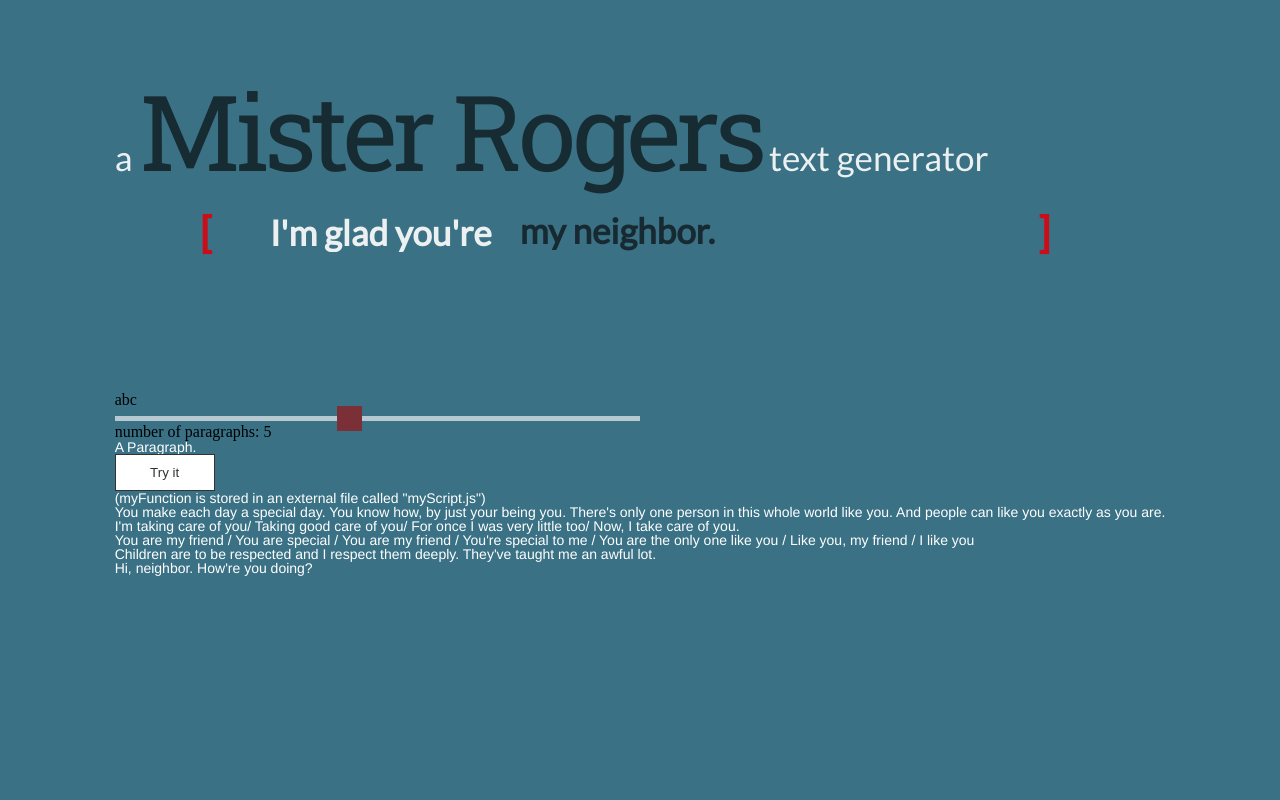
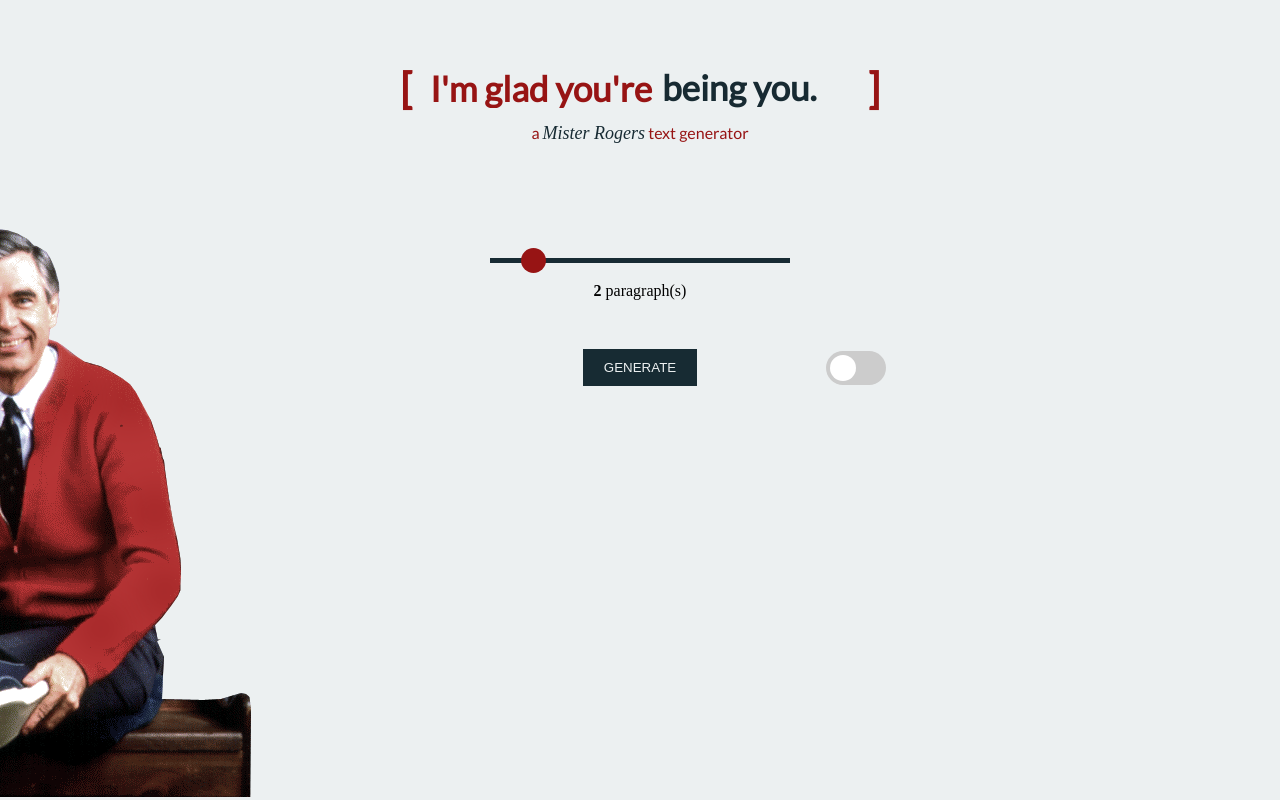
Before and after one commit to torikk/Mister-Rogers-Ipsum, a plain HTML site: page index.html in a window 1280 px wide. Drawn offline with nearby package versions, Linux system fonts and the light colour scheme; files that its build step writes are made by us from their sources.

Commit message:
styling + javascript updates

```diff
--- a/css/style.css
+++ b/css/style.css
@@ -2,8 +2,7 @@
 body {
     width: 100%;
     height: 100%;
-    position: fixed;
-    background-color: #3a7185;
+    background-color: #ecf0f1;
 }
 
 .flex-container {
@@ -13,78 +12,143 @@
     align-items: center;
 }
 
+
 .centerContent {
     margin:auto;
-    max-width:950px;
-    align-content: center;
+    width:100%;
+    min-width:300px;
+    max-width:600px;
+    text-align: center;
+    overflow: hidden;
 }
+
+.rotator {
+    padding-top:8%;
+    width: 480px;
+    margin: auto;
+}
+
+/* IMAGES */
+
+@media only screen and (max-width: 1000px) {
+
+    #rogers {
+    display:none;
+    }
+}
+
+#rogers {
+    position:fixed;
+    bottom:0;
+    left:-200px;
+}
+
+#rogers img {
+    width:100%;
+
+}
+
 
 /* BUTTON */
 
 button {
-    color:#333;
-    background-color:#fff;
+    color:#ecf0f1;
+    background-color:#172b33;
     padding:10px 20px;
-    border: 1px solid #333;
+    border: 1px solid #172b33;
     min-width:100px;
 }
 
 button:hover {
-    box-shadow: 0 5px #666;
+    box-shadow: 0 5px 10px #666;
     cursor: pointer;
 }
 
 button:active {
-  background-color: #fff;
-  box-shadow: 0 5px #666;
   transform: translateY(4px);
 }
 
 
+.nopTags {
+    display:flex;
+}
+
+.pTags {
+    display:none;
+}
+
+
+
 
 /* TEXT */
+.textGenerator {
+    width:100%;
+}
+
+.textGenerator button {
+    margin: 20px;
+}
 
 .textGenerator p {
-    color:#fff;
+    color:#172b33;
     font-size:14px;
-    font-family: helvetica;
+    font-family: times new roman, sans-serif;
+    text-align: left;
+}
+
+#quotes {
+    padding:50px;
+
+}
+
+#slideramount {
+   font-weight: bold;
 }
 
 
 /* TITLE */
 
+@media only screen and (max-width: 600px) {
+    .title {
+        padding-top:50px;
+    }
+}
+
 .title {
-    margin:10% 0 30px;
+    margin: -40px 0 50px;
     font-family: "Lato", sans-serif;
-    font-size: 35px;
+    font-size: 16px;
     line-height: 50px;
-    color: #ecf0f1;
+    color: #971414;
 }
 
 .title h1 span {
-    font-family: 'Roboto Slab', serif;
-    font-size: 3em;
+    font-family: times new roman, sans-serif;
+    font-size: 18px;
     color: #172b33;
-    letter-spacing: -5px;
+    font-style: italic;
 }
 
 /* SLIDER */
 
 .slidecontainer {
     width: 100%;
+    padding:30px 0;
+    margin:auto;
 }
 
 .slider {
     -webkit-appearance: none;
     width: 50%;
     height: 5px;
-    background: #ecf0f1;
+    background: #172b33;
     outline: none;
-    opacity: 0.7;
+    opacity: 1;
     -webkit-transition: .2s;
     transition: opacity .2s;
     align-self: center;
-    margin: auto;
+    margin: 20px auto;
+
 }
 
 .slider:hover {
@@ -98,6 +162,7 @@
     height: 25px;
     background: #971414;
     cursor: pointer;
+    border-radius:50%;
 }
 
 .slider::-moz-range-thumb {
@@ -105,25 +170,98 @@
     height: 25px;
     background: #971414;
     cursor: pointer;
+    border-radius:50%;
+}
+
+
+/* TOGGLE */
+.switchPosition {
+  position: relative;
+  top: 22px;
+  left: 186px;
+
+}
+.switch {
+  position:absolute;
+  display: inline-block;
+  width: 60px;
+  height: 34px;
+  margin:auto;
+}
+
+/* Hide default HTML checkbox */
+.switch input {display:none;}
+
+/* The toggle slider */
+.toggle {
+  position: absolute;
+  cursor: pointer;
+  top: 0;
+  left: 0;
+  right: 0;
+  bottom: 0;
+  background-color: #ccc;
+  -webkit-transition: .4s;
+  transition: .4s;
+}
+
+.toggle:before {
+  position: absolute;
+  content: "";
+  height: 26px;
+  width: 26px;
+  left: 4px;
+  bottom: 4px;
+  background-color: white;
+  -webkit-transition: .4s;
+  transition: .4s;
+}
+
+input:checked + .toggle {
+  background-color: #172b33;
+}
+
+input:focus + .toggle {
+  box-shadow: 0 0 1px #172b33;
+}
+
+input:checked + .toggle:before {
+  -webkit-transform: translateX(26px);
+  -ms-transform: translateX(26px);
+  transform: translateX(26px);
+}
+
+/* Rounded sliders */
+.toggle.round {
+  border-radius: 34px;
+}
+
+.toggle.round:before {
+  border-radius: 50%;
 }
 
 /* TEXT ROTATOR */
 
+@media only screen and (max-width: 600px) {
+    .content {
+        display:none;
+    }
+}
 .content {
   margin:20px 0;
-  transform: translate(85px, 0);
-  height: 160px;
+  transform: translate(0, 0);
+  height: 60px;
   overflow: hidden;
   font-family: "Lato", sans-serif;
   font-size: 35px;
   line-height: 40px;
-  color: #ecf0f1;
+  color: #971414;
+
 }
 .content__container {
   font-weight: 600;
   overflow: hidden;
   height: 40px;
-  padding: 0 50px 0 70px;
 }
 .content__container:before {
   content: "[";
@@ -131,13 +269,13 @@
 }
 .content__container:after {
   content: "]";
-  position: absolute;
-  right: 200px;
+
+  right: 0;
 }
 .content__container:after, .content__container:before {
   position: absolute;
   top: 0;
-  color: #cc0c17;
+  color: #971414;
   font-size: 42px;
   line-height: 40px;
 
@@ -146,10 +284,11 @@
   display: inline;
   float: left;
   margin: 0;
+  padding-left: 30px;
 }
 .content__container__list {
-  margin-top: -2px;
-  padding-left: 250px;
+  margin-top: -1px;
+  padding-left: 262px;
   text-align: left;
   list-style: none;
   color: #172a32;
--- a/index.html
+++ b/index.html
@@ -15,12 +15,10 @@
  <!--OUTER CONTAINER-->
 
 <div class="flex-container">
-  <div claqss="centerContent">
-      <div class="title">
-          <h1>a <span>Mister Rogers</span> text generator</h1>
-      </div>
 
+  <div class="centerContent">
 
+       <div class="rotator">
         <div class="content">
           <div class="content__container">
             <p class="content__container__text">
@@ -28,32 +26,49 @@
             </p>
 
             <ul class="content__container__list">
+              <li class="content__container__list__item">my neighbor.</li>
+              <li class="content__container__list__item">here today.</li>
               <li class="content__container__list__item">my friend.</li>
-              <li class="content__container__list__item">you.</li>
-              <li class="content__container__list__item">just the way you are.</li>
-              <li class="content__container__list__item">my neighbor.</li>
+              <li class="content__container__list__item">being you.</li>
             </ul>
           </div>
         </div>
+        </div>
+         <div class="title">
+          <h1>a <span>Mister Rogers</span> text generator</h1>
+        </div>
+
 
     <div class="slidecontainer">
 
-        <p>abc</p>
-        <input type="range" min="1" max="10" value="5" class="slider" id="myRange">
-        <p>number of paragraphs: <span id="slideramount"></span></p>
+        <input type="range" min="1" max="10" value="2" class="slider" id="myRange">
+        <p><span id="slideramount"></span> paragraph(s)</p>
     </div>
 
+    <div class="switchPosition">
+        <label class="switch">
+
+          <input type="checkbox">
+          <span ontoggle="pFunction()" class="toggle round"></span>
+        </label>
+
+    </div>
     <div class="textGenerator">
 
-            <p id="demo">A Paragraph.</p>
+        <button class="no_pTags" type="button" onclick="randomParagraphs()">GENERATE</button>
+        <p id="quotes"></p>
 
-        <button type="button" onclick="myFunction()">Try it</button>
+        <button class="pTags" type="button" onclick="randomParagraphs2()">GENERATE</button>
+        <p id="quotes"></p>
 
-    <p>(myFunction is stored in an external file called "myScript.js")</p>
-      <p id="lists">List of quotes</p>
     </div>
 
     </div>
+    <div id="rogers">
+        <img src="images/rogers.png">
+    </div>
+
+
 </div>
 
 
@@ -106,7 +121,7 @@
 
 
 
-<script src="js/myfirst.js"></script>
+<script src="js/quote.js"></script>
 
 </body>
 </html>
--- a/js/myfirst.js
+++ b/js/quote.js
@@ -1,7 +1,3 @@
-function myFunction() {
-   document.getElementById("demo").innerHTML = random_quote;
-}
-
 
 var slider = document.getElementById("myRange");
 var output = document.getElementById("slideramount");
@@ -12,18 +8,17 @@
 }
 
 
-
 var lines = [
     "You make each day a special day. You know how, by just your being you. There's only one person in this whole world like you. And people can like you exactly as you are.",
     "I'm taking care of you/ Taking good care of you/ For once I was very little too/ Now, I take care of you.",
-    "You are my friend / You are special / You are my friend / You're special to me / You are the only one like you / Like you, my friend / I like you",
+    "You are my friend / You are special / You are my friend / You're special to me / You are the only one like you / Like you, my friend / I like you.",
     "Children are to be respected and I respect them deeply. They've taught me an awful lot.",
     "Hi, neighbor. How're you doing?",
     "It's not the honors and the prizes and the fancy outsides of life which ultimately nourish our souls. It's the knowing that we can be trusted, that we never have to fear the truth, that the bedrock of our very being is good stuff.",
     "Anything worth while certainly takes a while.",
     "It's our insides that make us who we are, that allow us to dream and wonder and feel for others. That's what's essential. That's what will always make the biggest difference in our world.",
     "Hi, television neighbor. Welcome to this neighborhood.",
-    "I think I'm going to like today / I think I'll call it mine / I'll wrap it in ribbons, and make it mine / I think I'm going to like today / It's very plain to see ",
+    "I think I'm going to like today / I think I'll call it mine / I'll wrap it in ribbons, and make it mine / I think I'm going to like today / It's very plain to see.",
     "Anything is possible in make-believe.",
     "So you can make up all sorts of things and sing them. And you can call that operas.",
     "Peekaboo!",
@@ -35,11 +30,11 @@
     "A lot of people have asked me how they can get a trolley like mine to play with. And I usually say, Why don't you just make one?",
     "What do you think it is that drives people to want far more than they could ever use or need? I frankly think it's insecurity. How do we let the world know that the trappings of this life are not the things that are ultimately important for being accepted?",
     "Do you find that eating is fun for you? Especially when you're hungry?",
-    "It's you I like / Not the things you wear / Not the way you do your hair / But it's you I like/ The way you are right now/ The way down deep inside you",
+    "It's you I like / Not the things you wear / Not the way you do your hair / But it's you I like/ The way you are right now/ The way down deep inside you.",
     "Very frankly, I am opposed to people being programmed by others. My whole approach in broadcasting has always been 'You are an important person just the way you are. You can make healthy decisions.' Maybe I'm going on too long, but I just feel that anything that allows a person to be more active in the control of his or her life, in a healthy way, is important.",
     "Our world hangs like a magnificent jewel in the vastness of space. Every one of us is a part of that jewel. A facet of that jewel. And in the perspective of infinity, our differences are infinitesimal.",
     "Little by little we human beings are confronted with situations that give us more and more clues that we aren't perfect.",
-    "It's such a good feeling / To know you're alive / It's such a happy feeling / You're growing inside / And when you wake up ready to say / I think I'll grow 12 inches today / It's such a good feeling / A very good feeling / The feeling you know that you're alive",
+    "It's such a good feeling / To know you're alive / It's such a happy feeling / You're growing inside / And when you wake up ready to say / I think I'll grow 12 inches today / It's such a good feeling / A very good feeling / The feeling you know that you're alive.",
     "When I say it's you I like, I'm talking about that part of you that knows that life is far more than anything you can ever see or hear or touch. That deep part of you that allows you to stand for those things without which humankind cannot survive. Love that conquers hate, peace that rises triumphant over war, and justice that proves more powerful than greed.",
     " I was just thinking. You know, if you had all the toys in the world and you didn't have any imagination about how you would play with them, those toys would just sit there doing nothing. And that would be no fun. Thinking up good things to do with what you have gives everybody a good feeling.",
     "Everything grows together / Because you're all once piece / Your legs grow as your fingers grow as your hands grow as your arms grow as your ears grow as your nose grows as the rest of your grows / Because you're all once piece.",
@@ -49,24 +44,54 @@
 
 ];
 
-var random_quote = lines[Math.floor(Math.random() * lines.length)]
+$(document).ready(function(){
+    $("toggle").click(function(){
+        $("ptag").toggle();
+    });
+});
 
-var random_paragraph = () => {
-  let
-    num = Math.floor(Math.random() * (6 - 3 + 1) + 3),
-    lines = ''
-  ;
 
-  for (var i = 0; i < num; i++) { lines += (random_quote() + ' '); }
+function randomQuote() {
 
-  return newlines;
+    var text = ""
+    for (var i = 0; i < 4; i++) {
+
+        var random_quote = lines[Math.floor(Math.random() * lines.length)]
+        text += random_quote + " ";
+    }
+
+    return text;
+
+
+}
+
+function randomParagraphs() {
+    var x = document.getElementsByClassName("toggle");
+    var paragraph = ""
+
+       for (var i = 0; i < slider.value; i++) {
+          paragraph += "&lt;p&gt;" + randomQuote() + "&lt;/p&gt;"+ "<br><br>";
+
+
+      }
+
+
+    document.getElementById("quotes").innerHTML = paragraph;
+
 }
 
 
-quoteLen = lines.length;
-text = "<ul>";
-for (i = 0; i < 5; i++) {
-    text += "<li>" + lines[i] + "</li>";
+function randomParagraphs2() {
+    var x = document.getElementsByClassName("toggle");
+    var paragraph = ""
+
+       for (var i = 0; i < slider.value; i++) {
+           paragraph += randomQuote() + "<br><br>";
+
+
+      }
+
+
+    document.getElementById("quotes").innerHTML = paragraph;
+
 }
-text += "</ul>";
-document.getElementById("lists").innerHTML = text;
```
